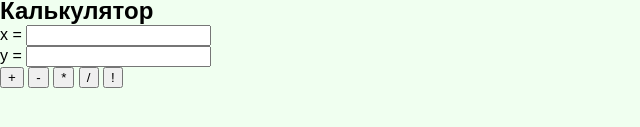
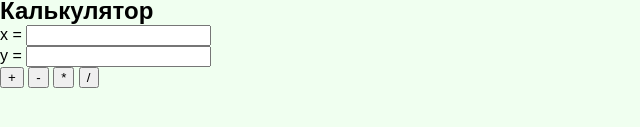
Before and after one commit to y-maksimovich/course-56, a plain HTML site: page index.html in a window 1280 px wide. Shown: the part 523-650 px from the top of the page, 0-640 px from the left. Drawn offline with Linux system fonts and the light colour scheme.

Commit message:
remove ! button

```diff
--- a/index.html
+++ b/index.html
@@ -45,7 +45,6 @@
         <button onclick="calc()">-</button>
         <button onclick="calc()">*</button>
         <button onclick="calc()">/</button>
-        <button onclick="calc()">!</button>
         <div id="result"></div>
     </div>
 
```
